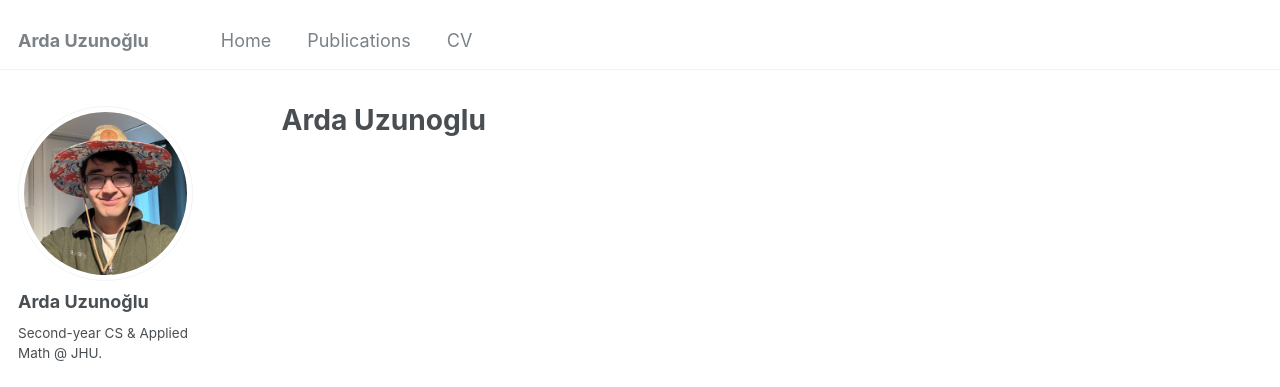
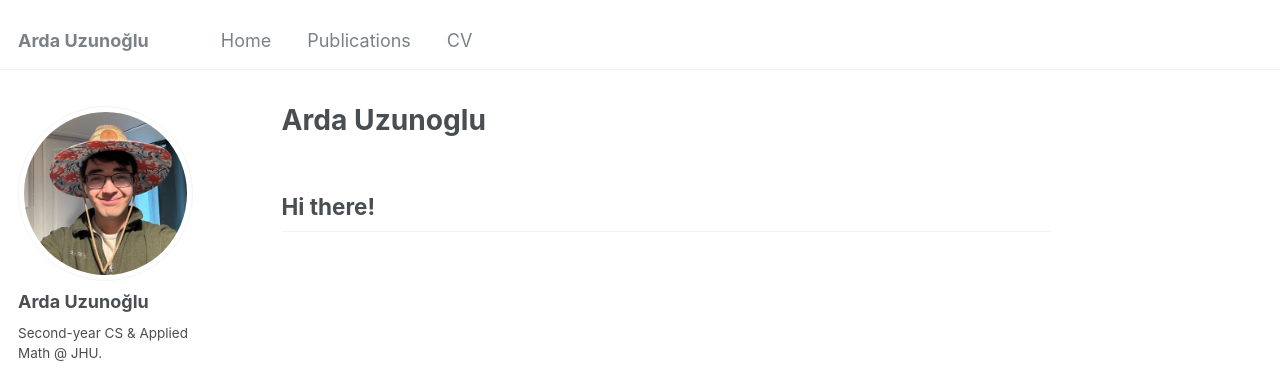
Before and after one commit to ardauzunoglu/ardauzunoglu.github.io, a Jekyll site: the page built from _pages/about.md, in a window 1280 px wide. Shown: the top 387 px of the page. Built offline with Jekyll 4.4.1, drawn with Linux system fonts in a browser that asks for light colours; some web fonts are replaced.

Commit message:
Update about.md

```diff
--- a/_pages/about.md
+++ b/_pages/about.md
@@ -6,3 +6,6 @@ redirect_from:
   - /about/
   - /about.html
 ---
+
+
+## Hi there!
```
